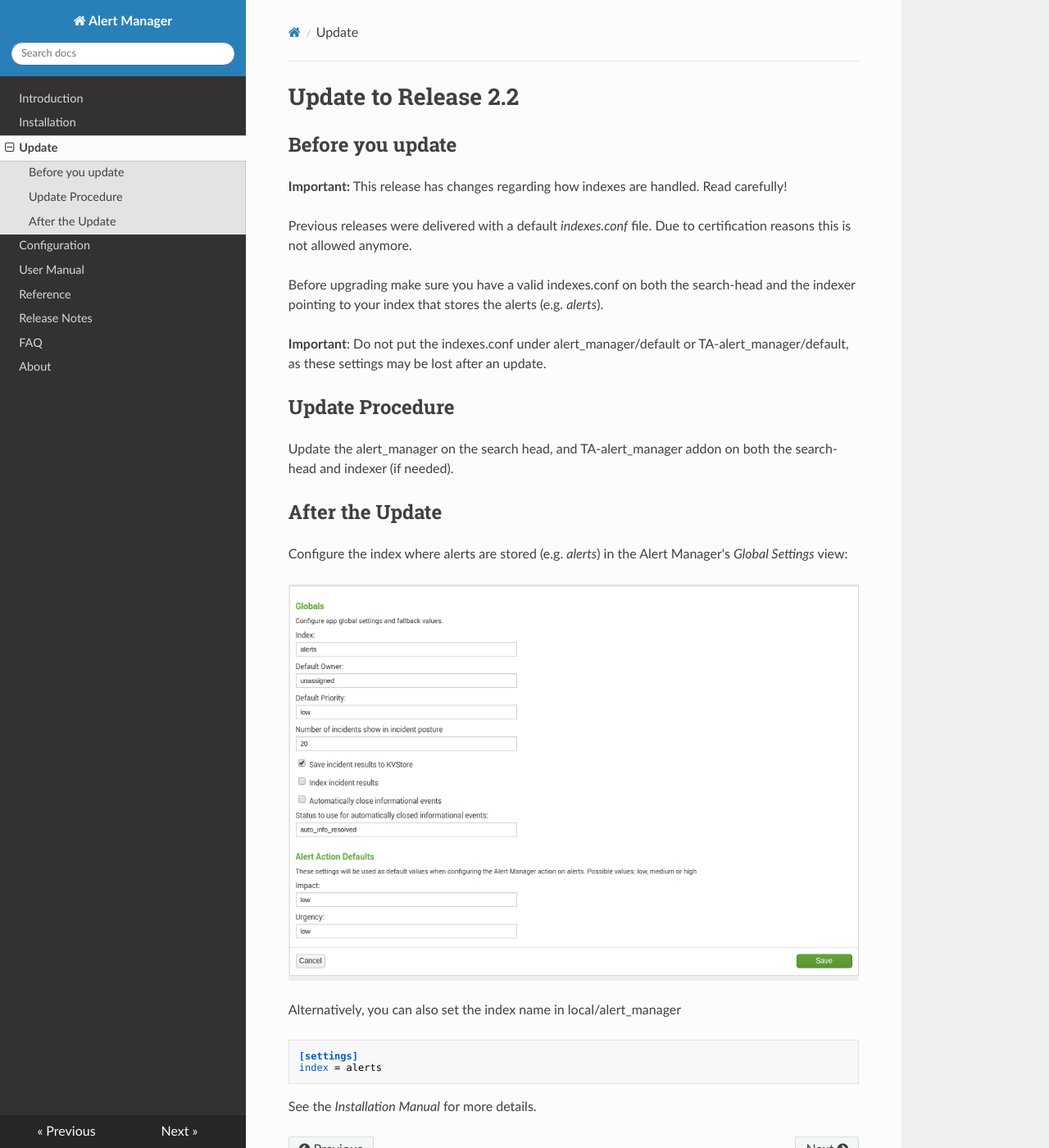
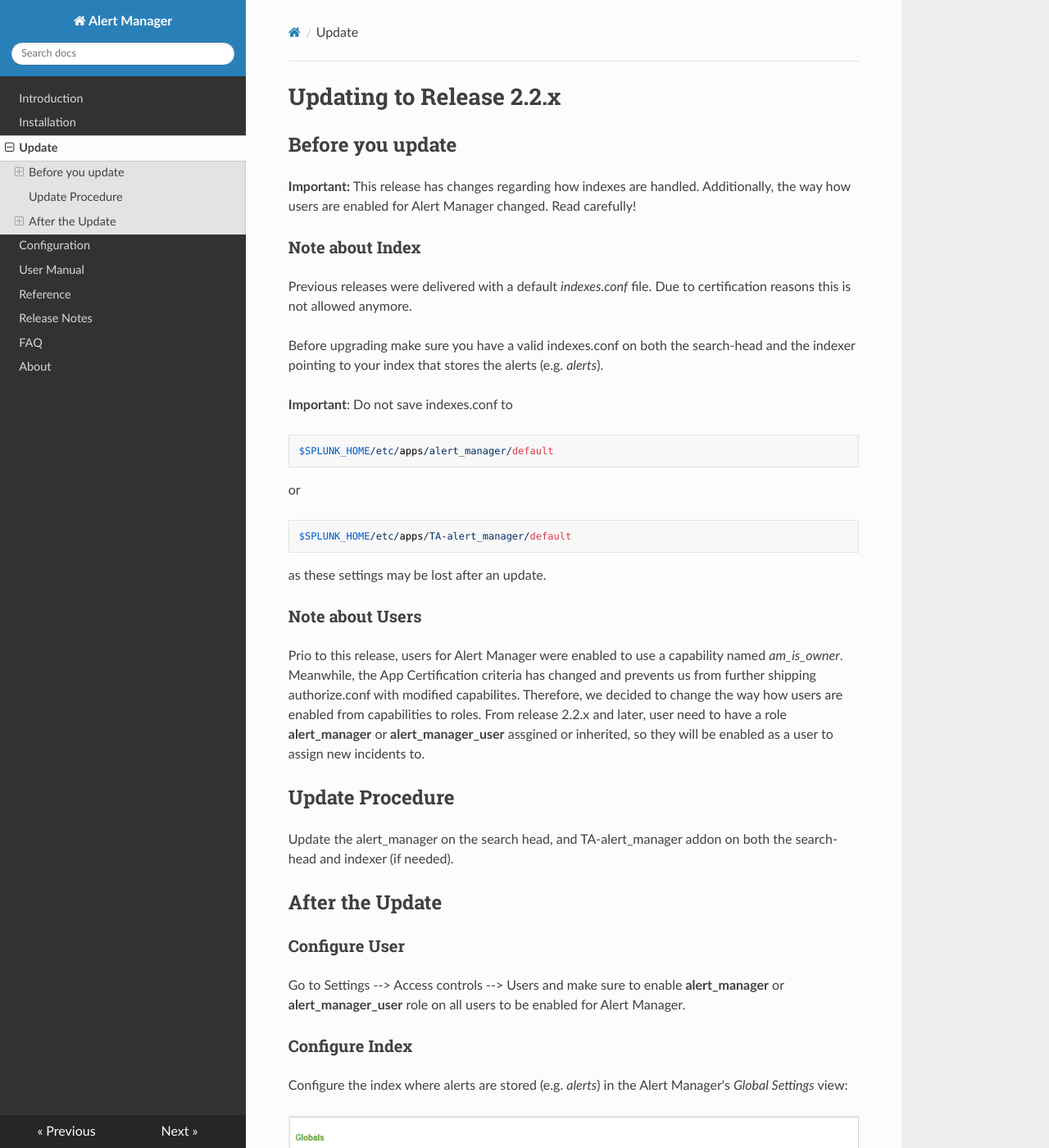
Before and after one commit to alertmanager/alert_manager_docs, an MkDocs documentation site: the page built from docs/update_manual.md, in a window 1280 px wide and 1400 px high. Shown: the whole window at 82% size. Built offline with MkDocs 1.6.1, drawn with Linux system fonts in a browser that asks for light colours; nearby versions of some CDN libraries; old or Windows-style settings are respelled for this version of MkDocs.

Commit message:
Changed update instructions

````diff
--- a/docs/update_manual.md
+++ b/docs/update_manual.md
@@ -1,21 +1,36 @@
-# Update to Release 2.2
+# Updating to Release 2.2.x
 
 ## Before you update
 
-**Important:** This release has changes regarding how indexes are handled. Read carefully!
+**Important:** This release has changes regarding how indexes are handled. Additionally, the way how users are enabled for Alert Manager changed. Read carefully!
 
+### Note about Index
 Previous releases were delivered with a default _indexes.conf_ file. Due to certification reasons this is not allowed anymore.
 
 Before upgrading make sure you have a valid indexes.conf on both the search-head and the indexer pointing to your index that stores the alerts (e.g. _alerts_).
 
-**Important**: Do not put the indexes.conf under alert_manager/default or TA-alert_manager/default, as these settings may be lost after an update.
+**Important**: Do not save indexes.conf to
+```
+$SPLUNK_HOME/etc/apps/alert_manager/default
+```
+or
+```
+$SPLUNK_HOME/etc/apps/TA-alert_manager/default
+```
+as these settings may be lost after an update.
+
+### Note about Users
+Prio to this release, users for Alert Manager were enabled to use a capability named *am_is_owner*. Meanwhile, the App Certification criteria has changed and prevents us from further shipping authorize.conf with modified capabilites. Therefore, we decided to change the way how users are enabled from capabilities to roles. From release 2.2.x and later, user need to have a role **alert_manager** or **alert_manager_user** assgined or inherited, so they will be enabled as a user to assign new incidents to.
 
 ## Update Procedure
 
 Update the alert_manager on the search head, and TA-alert_manager addon on both the search-head and indexer (if needed).
 
 ## After the Update
+### Configure User
+Go to Settings --> Access controls --> Users and make sure to enable **alert_manager** or **alert_manager_user** role on all users to be enabled for Alert Manager.
 
+### Configure Index
 Configure the index where alerts are stored (e.g. _alerts_) in the Alert Manager's _Global Settings_ view:
 
 ![Screenshot](img/im_global_settings.png)
````
